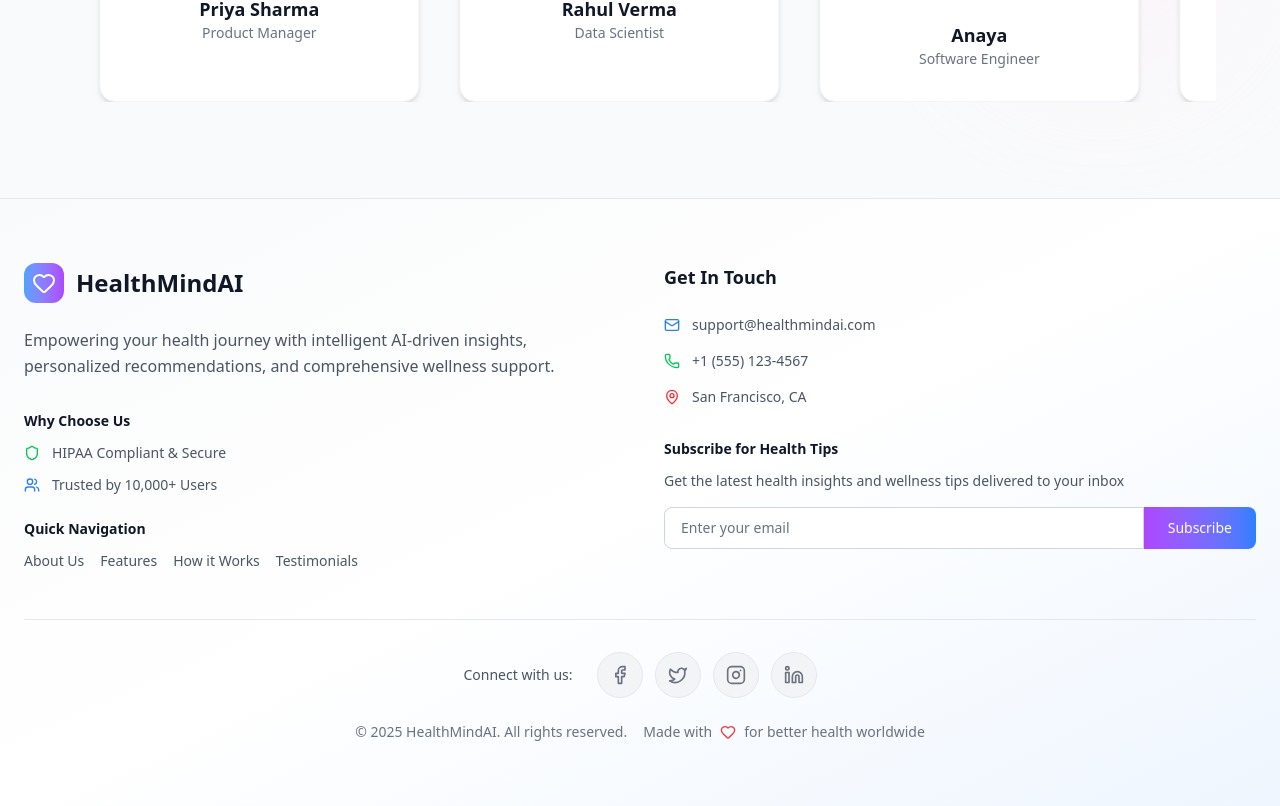
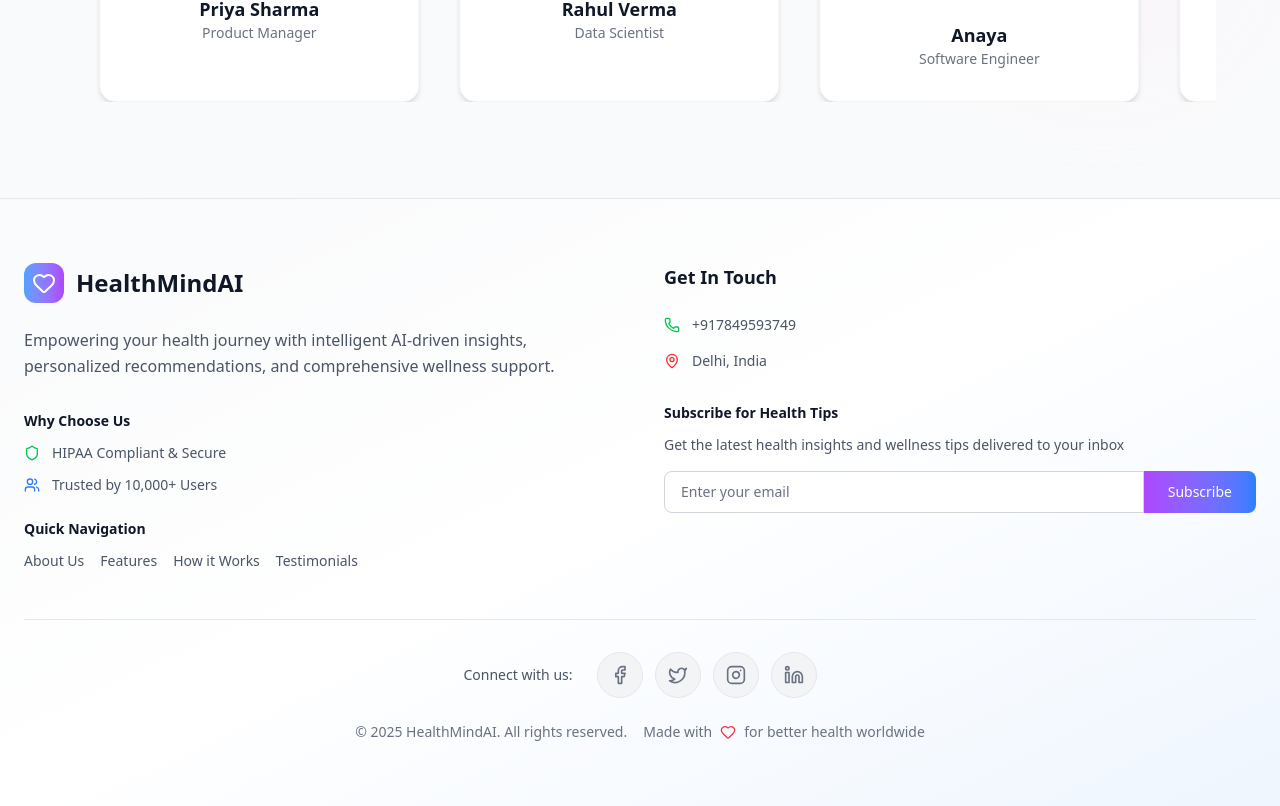
Before and after one commit to aakashdixit22/ai-health, a React (Vite) app in the folder my-project/: page / in a window 1280 px wide. Shown: the part 2848-3654 px from the top of the page. Built offline with nearby package versions, Linux system fonts and the light colour scheme.

Commit message:
feat: update contact information in Footer component for accuracy

```diff
--- a/my-project/src/components/Footer.jsx
+++ b/my-project/src/components/Footer.jsx
@@ -148,22 +148,17 @@ const Footer = () => {
 
             {/* Contact Info */}
             <div className="space-y-4 mb-8">
-              <div className="flex items-center gap-3">
-                <Mail className={`h-4 w-4 ${isDarkMode ? 'text-blue-400' : 'text-blue-500'}`} />
-                <span className={`text-sm ${isDarkMode ? 'text-gray-300' : 'text-gray-600'}`}>
-                  support@healthmindai.com
-                </span>
-              </div>
+
               <div className="flex items-center gap-3">
                 <Phone className={`h-4 w-4 ${isDarkMode ? 'text-green-400' : 'text-green-500'}`} />
                 <span className={`text-sm ${isDarkMode ? 'text-gray-300' : 'text-gray-600'}`}>
-                  +1 (555) 123-4567
+                  +917849593749
                 </span>
               </div>
               <div className="flex items-center gap-3">
                 <MapPin className={`h-4 w-4 ${isDarkMode ? 'text-red-400' : 'text-red-500'}`} />
                 <span className={`text-sm ${isDarkMode ? 'text-gray-300' : 'text-gray-600'}`}>
-                  San Francisco, CA
+                  Delhi, India
                 </span>
               </div>
             </div>
```
